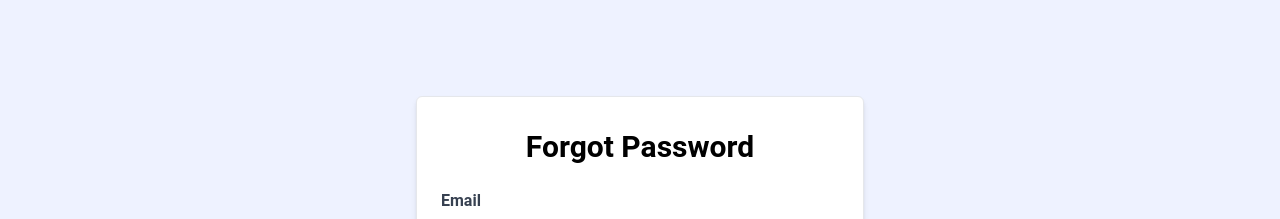
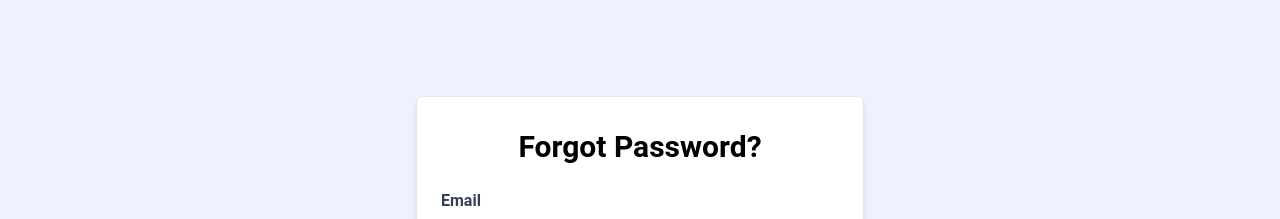
Before and after one commit to robbyjayjays/react-jayjays, a React (Vite) app: page /forgot-password in a window 1280 px wide. Shown: the top 219 px of the page. Built offline with nearby package versions, Linux system fonts and the light colour scheme.

Commit message:
forgot password changes

```diff
--- a/src/pages/ForgotPassword.jsx
+++ b/src/pages/ForgotPassword.jsx
@@ -31,7 +31,7 @@ function ForgotPasswordPage() {
           <div className='bg-white px-6 py-8 mb-4 shadow-md rounded-md border m-4 md:m-0'>
             <form onSubmit={handleSubmit}>
               <h2 className='text-3xl text-center font-semibold mb-6'>
-                Forgot Password
+                Forgot Password?
               </h2>
 
               <div className='mb-4'>
```
